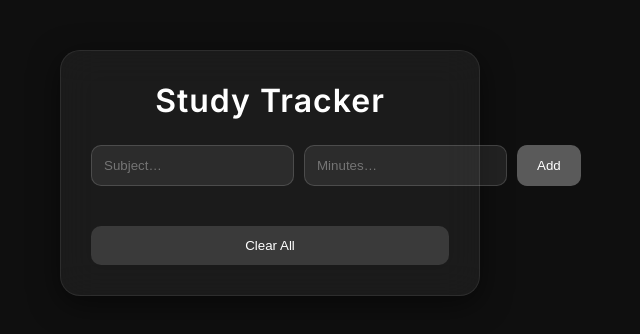
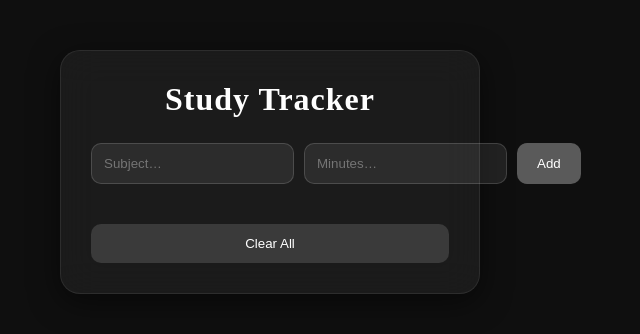
Before and after one commit to Jasnoor-Kaur1501/Study-Tracker, a plain HTML site: page index.html in a window 1280 px wide. Shown: the whole page, without its empty margins (370-1010 px from the left). Drawn offline with Linux system fonts and the light colour scheme.

Commit message:
Update style.css

```diff
--- a/style.css
+++ b/style.css
@@ -9,7 +9,7 @@
 
 body {
   background: #0f0f0f;
-  font-family: "Inter", sans-serif;
+  font-family: "Lora", Playfair Display;
   display: flex;
   justify-content: center;
   padding: 50px;
```
